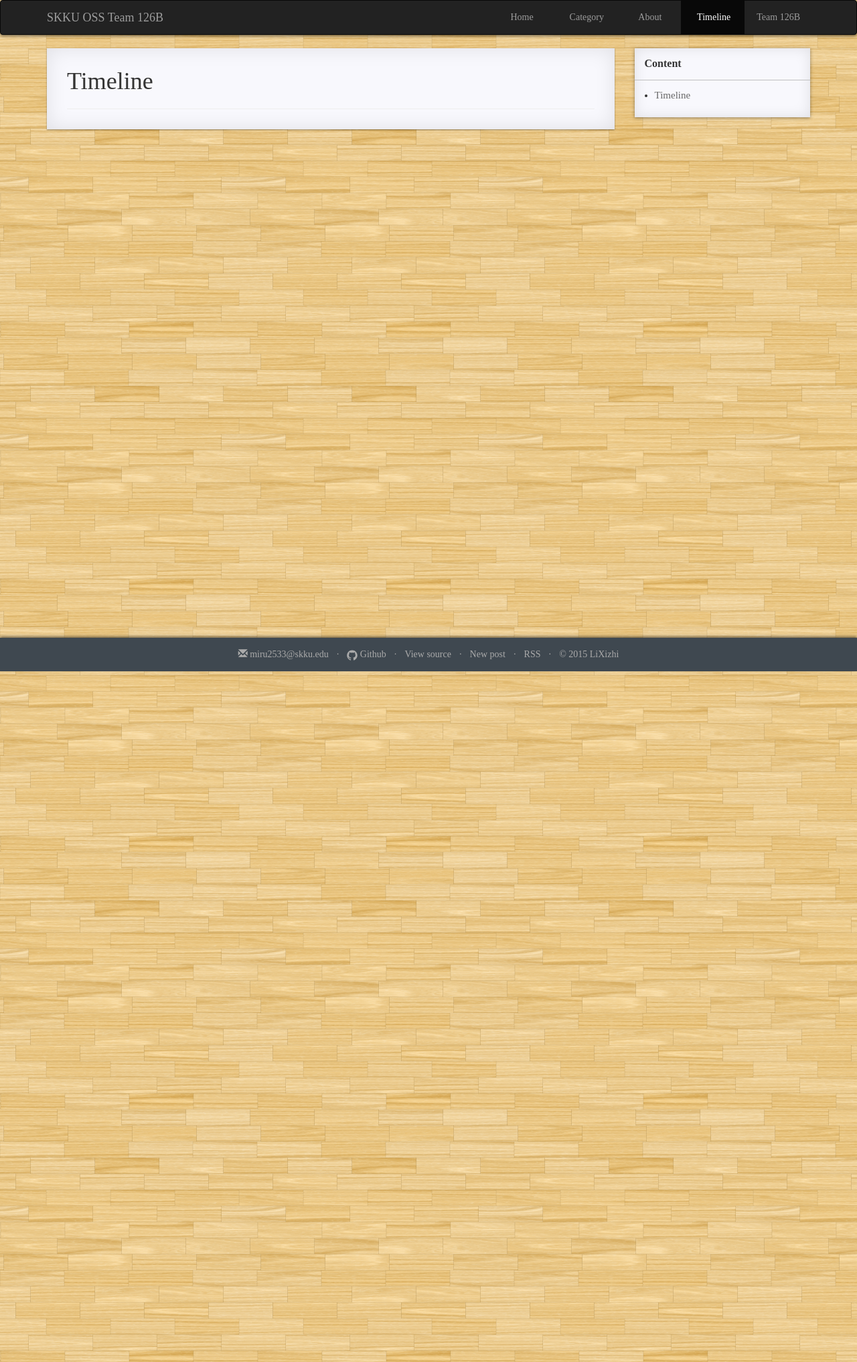
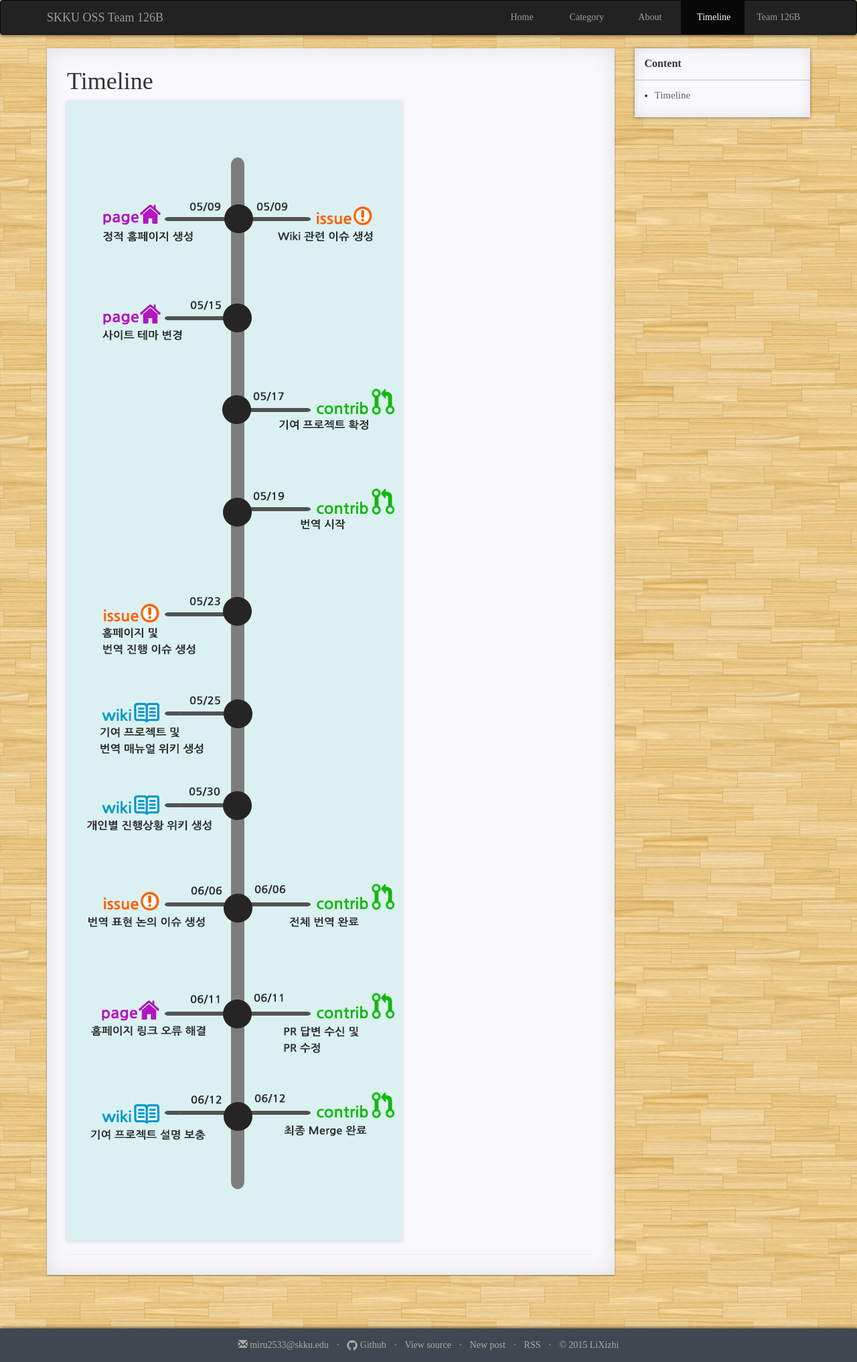
Before and after one commit to 17-1-SKKU-OSS/126B, a Jekyll site: the page built from pages/3_Timeline.md, in a window 1280 px wide. Shown: the whole page at 67% size. Built offline with Jekyll 4.4.1, drawn with Linux system fonts in a browser that asks for light colours; comment, search, counter and statistics services are not loaded; a style sheet for code colours, icons or effects is not loaded.

Commit message:
timeline

```diff
--- a/pages/3_Timeline.md
+++ b/pages/3_Timeline.md
@@ -9,3 +9,4 @@ permalink: /timeline/
 {:toc}
 
 # Timeline
+![timeline](https://17-1-skku-oss.github.io/126B/images/timeline.png)
```
Also changed, not shown: images/timeline.png (added), 1 other file.
